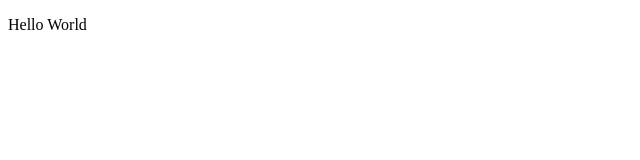
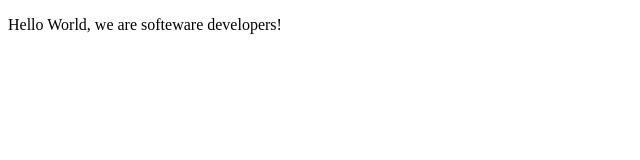
Before and after one commit to rudicarrilloypr/microversetrialsRudi-Ngwa, a plain HTML site: page fcc-test-suite-template-master/index.html in a window 1280 px wide. Shown: the whole page, without its empty margins (0-640 px from the left). Drawn offline with Linux system fonts and the light colour scheme.

Commit message:
Update index.html

```diff
--- a/fcc-test-suite-template-master/index.html
+++ b/fcc-test-suite-template-master/index.html
@@ -9,7 +9,7 @@
   <body>
     <script src="https://cdn.freecodecamp.org/testable-projects-fcc/v1/bundle.js"></script>
 
-    <p>Hello World</p>
+    <p>Hello World, we are softeware developers!</p>
 
     <!--
 
```
